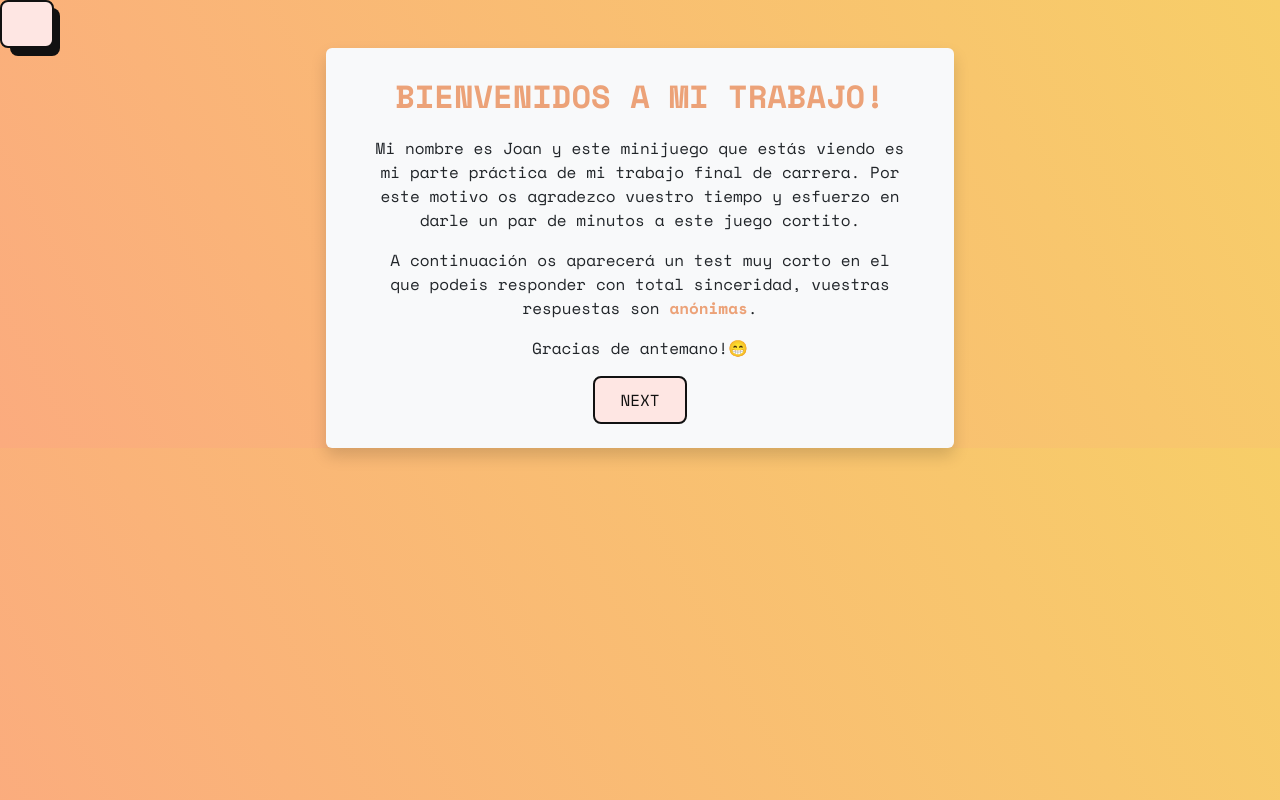
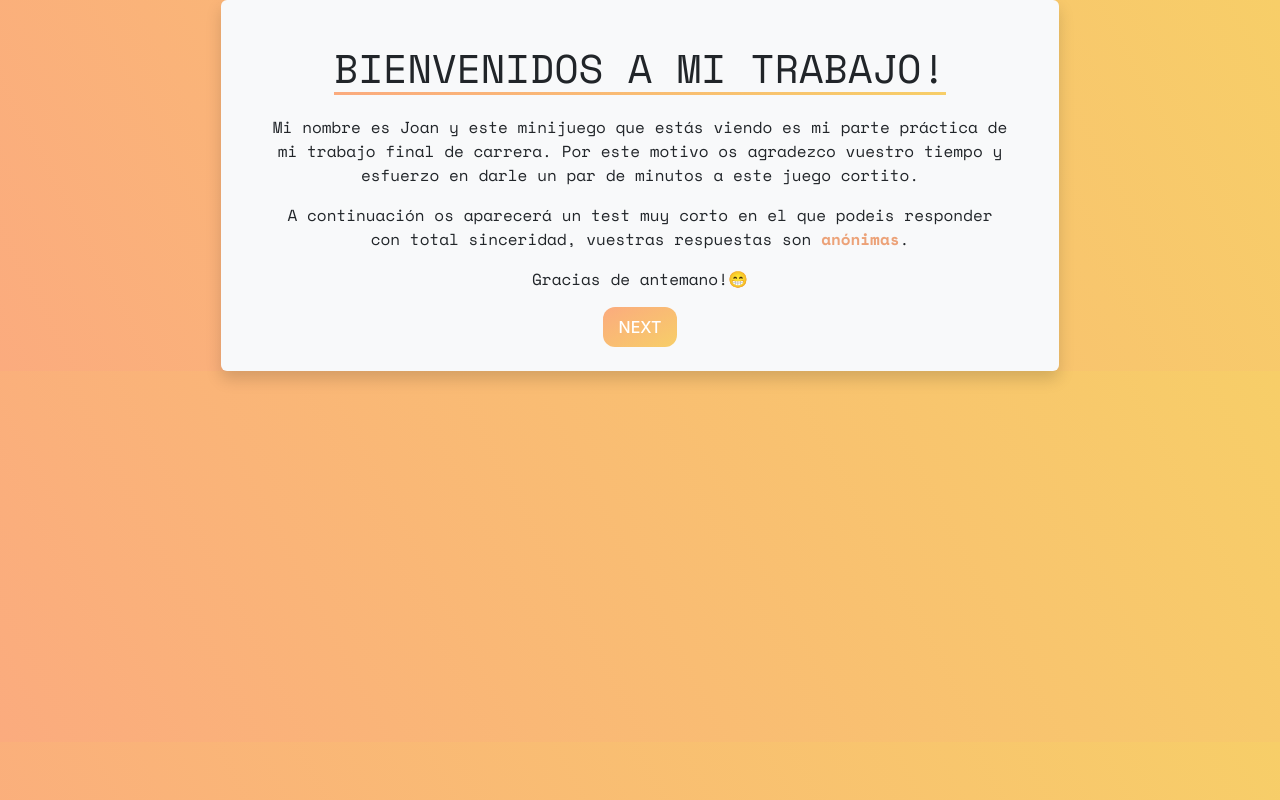
Before and after one commit to Joohny007/TFG_Joan, a Vue app: page / in a window 1280 px wide. Built offline with nearby package versions, Linux system fonts and the light colour scheme.

Commit message:
MAAAAS CSS

```diff
--- a/src/App.vue
+++ b/src/App.vue
@@ -1,10 +1,9 @@
 <template>
   <div id="app" class="h-100">
-    <button class="button-56"></button>
     <div class="container-fluid h-100">
       <!-- <img v-bind:src="require('./images/trump_mio.png')" alt=""> -->
-      <div class="general-box">
-        <div class="col-md-6 shadow rounded px-5 py-4 bg-light">
+      <div class="general-box rounded">
+        <div class="col-md-8 shadow rounded px-5 py-4 bg-light">
           <!-- <TFG_Intro/> -->
           <Questions_home v-if="this.$store.getters.getStartForm"/>
           <Intro_game v-if="this.$store.getters.getStartGame"/>
--- a/src/components/Intro_game.vue
+++ b/src/components/Intro_game.vue
@@ -4,7 +4,7 @@
         <p>El <strong>primer minijuego</strong> consiste en rellenar huecos con las palabras que te aparecen arriba, así de simple.</p>
         <p>El <strong>segundo minijuego</strong> se trata de escoger (con selección múltiple) cuales crees que son las consecuencias del insomnio tecnológico.</p>
         <p>Y el <strong>último minijuego</strong> es un memory, se trata de hacer parejas.</p>
-        <button class="buttonQuestion" style="margin: auto;" type="button" @click="setStartGame(); setLevel1()">NEXT</button>
+        <button class="button-62" style="margin: auto;" type="button" @click="setStartGame(); setLevel1()">NEXT</button>
     </div>
 </template>
 
--- a/src/components/Level_2.vue
+++ b/src/components/Level_2.vue
@@ -31,8 +31,8 @@
             <p>Mal rendimiento académico</p>
         </div>
     </div>
-    <button id="comprobar_level2" class="buttonQuestion" style="margin: auto;" @click="verification2(); nextLevel('comprobar_level2', 'popup2_link')">Comprobar</button>
-    <a id="popup2_link" class="button" href="#popup2" style="padding: 10px; margin: auto; display: none;" type="button">NEXT</a>
+    <button id="comprobar_level2" class="button-62" style="margin: auto;" @click="verification2(); nextLevel('comprobar_level2', 'popup2_link')">Comprobar</button>
+    <a id="popup2_link" class="button-62" href="#popup2" style="padding: 10px; margin: auto; display: none;" type="button">NEXT</a>
 
     <div id="popup2" class="overlay">
         <div class="popup">
@@ -67,7 +67,7 @@
 
                     </li>
                 </ol>
-                <button id="next_level2" class="button" style="margin: auto;" type="button" @click="setLevel2(); setLevel3()">NEXT</button>
+                <button id="next_level2" class="button-62" style="margin: auto;" type="button" @click="setLevel2(); setLevel3()">NEXT</button>
             </div>
         </div>
     </div>
--- a/src/components/Level_3.vue
+++ b/src/components/Level_3.vue
@@ -18,7 +18,7 @@
         </div>
     </div>
 
-    <a id="popup3_link" class="button" href="#popup3" style="padding: 10px; margin: auto; display: none;" type="button">NEXT</a>
+    <a id="popup3_link" class="button-62" href="#popup3" style="padding: 10px; margin: auto; display: none;" type="button">NEXT</a>
     <div id="popup3" class="overlay">
         <div class="popup">
             <h2>Soluciones</h2>
@@ -52,7 +52,7 @@
 
                     </li>
                 </ol>
-                <button id="next_level2" class="button" style="margin: auto;" type="button" @click="setLevel3(); setFinalGame()">NEXT</button>
+                <button id="next_level2" class="button-62" style="margin: auto;" type="button" @click="setLevel3(); setFinalGame()">NEXT</button>
             </div>
         </div>
     </div>
--- a/src/components/Questions_home.vue
+++ b/src/components/Questions_home.vue
@@ -1,15 +1,15 @@
 <template>
    <div id="introform">
-        <p class="title">BIENVENIDOS A MI TRABAJO!</p>
+        <h1 class="">BIENVENIDOS A MI TRABAJO!</h1>
         <p>Mi nombre es Joan y este minijuego que estás viendo es mi parte práctica de mi trabajo final de carrera.
           Por este motivo os agradezco vuestro tiempo y esfuerzo en darle un par de minutos a este juego cortito.
         </p>
         <p>A continuación os aparecerá un test muy corto en el que podeis responder con total sinceridad, vuestras respuestas son <strong>anónimas</strong>.</p>
         <p>Gracias de antemano!😁</p>
-        <button class="button-56" style="margin: auto;" type="button" role="button" @click="nextQuestion('introform', 'startform'); skipForm('none', 'skip')">NEXT</button>
+        <button class="button-62" style="margin: auto;" type="button" @click="nextQuestion('introform', 'startform'); skipForm('none', 'skip')">NEXT</button>
 
     </div>
-  <button id="skip" v-if="this.$store.getters.getTestMode" class="" style="margin: auto; display: none;" type="button" @click="setStartForm(); setStartGame(); skipForm('skip', 'none')">SKIP</button>
+  <button id="skip" v-if="this.$store.getters.getTestMode" class="button-62" style="margin: auto; display: none;" type="button" @click="setStartForm(); setStartGame(); skipForm('skip', 'none')">SKIP</button>
   <form style>
     <div id="startform" style="display:none">
       <h1 class="text-center text-primary" style="padding-bottom: 10px;">Cuestionario Inicial</h1>
@@ -21,7 +21,7 @@
         <label for="hombre">Hombre</label>
         <input type="radio" id="otro" name="genero" value="otro">
         <label for="otro">Otro</label>
-        <button class="button-56 mg-3" style="margin: auto;" type="button" @click="nextQuestion('genero', 'edad')">NEXT</button>
+        <button class="button-62 mg-3" style="margin: auto;" type="button" @click="nextQuestion('genero', 'edad')">NEXT</button>
       </div>
     </div>
 
@@ -33,7 +33,7 @@
       <label for="rango2">De 14 a 17</label>
       <input type="radio" id="rango3" name="edad" value="Más de 18">
       <label for="rango3">Más de 18</label>
-      <button class="button-56 mg-3" style="margin: auto;" type="button" @click="nextQuestion('edad', 'question1')">NEXT</button>
+      <button class="button-62 mg-3" style="margin: auto;" type="button" @click="nextQuestion('edad', 'question1')">NEXT</button>
     </div>
 
     <div id="question1" class="formRadio radioText" style="display:none">
@@ -44,7 +44,7 @@
       <label for="1.2">Entre 1 y 3 horas</label>
       <input type="radio" id="1.3" name="question1" value="Más de 3 horas">
       <label for="1.3">Más de 3 horas</label>
-      <button class="button-56 mg-3" style="margin: auto;" type="button" @click="nextQuestion('question1', 'question2')">NEXT</button>
+      <button class="button-62 mg-3" style="margin: auto;" type="button" @click="nextQuestion('question1', 'question2')">NEXT</button>
     </div>
 
     <div id="question2" class="formRadio radioText" style="display:none">
@@ -53,7 +53,7 @@
       <label for="2.1">Sí</label>
       <input type="radio" id="2.2" name="question2" value="No">
       <label for="2.2">No</label>
-      <button class="button-56 mg-3" style="margin: auto;" type="button" @click="nextQuestion('question2', 'question3')">NEXT</button>
+      <button class="button-62 mg-3" style="margin: auto;" type="button" @click="nextQuestion('question2', 'question3')">NEXT</button>
     </div>
 
     <div id="question3" class="formRadio radioText" style="display:none">
@@ -70,7 +70,7 @@
       <label for="3.5">Leer noticias/artículos para actualizarte sobre la actualidad</label>
       <input type="radio" id="3.6" name="question3" value="Otras">
       <label for="3.6">Otras</label>
-      <button class="button-56 mg-3" style="margin: auto;" type="button" @click="nextQuestion('question3', 'question4')">NEXT</button>
+      <button class="button-62 mg-3" style="margin: auto;" type="button" @click="nextQuestion('question3', 'question4')">NEXT</button>
     </div>
 
     <div id="question4" class="formRadio radioText" style="display:none">
@@ -81,7 +81,7 @@
       <label for="4.2">Entre 1 y 2 horas</label>
       <input type="radio" id="4.3" name="question4" value="Más de 2 horas">
       <label for="4.3">Más de 2 horas</label>
-      <button class="button-56 mg-3" style="margin: auto;" type="button" @click="nextQuestion('question4', 'ultima')">NEXT</button>
+      <button class="button-62 mg-3" style="margin: auto;" type="button" @click="nextQuestion('question4', 'ultima')">NEXT</button>
     </div>
 
     <div id="ultima" class="formRadio radioText" style="display:none">
@@ -90,7 +90,7 @@
       <label for="ultima.1">Sí</label>
       <input type="radio" id="ultima.2" name="ultima" value="No">
       <label for="ultima.2">No</label>
-      <button class="button-56 mg-3" style="margin: auto;" type="button" @click="nextQuestion('ultima','send'); setStartForm(); setStartGame()">NEXT</button>
+      <button class="button-62 mg-3" style="margin: auto;" type="button" @click="nextQuestion('ultima','send'); setStartForm(); setStartGame()">NEXT</button>
     </div>
   </form>
 
--- a/src/styles/style.css
+++ b/src/styles/style.css
@@ -16,6 +16,14 @@ strong {
   font-weight: 1000;
   font-size: xx-large;
 }
+h1 {
+  display: inline-block;
+  border-bottom: 3px solid transparent;
+  border-image: linear-gradient(0.25turn, #FBAB7E 0%, #F7CE68 100%,  rgba(56,2,155,0));
+  margin: 20px;
+  /* border-image: linear-gradient(0.25turn, rgba(255,249,34), rgba(255,0,128), rgba(56,2,155,0)); */
+  border-image-slice: 1;
+}
 
 .general-box {
   height: 100%;
@@ -23,56 +31,41 @@ strong {
   justify-content: center;
   align-items: center;
 }
-
-.button-56 {
-  align-items: center !important;
-  background-color: #fee6e3 !important;
-  border: 2px solid #111 !important;
-  border-radius: 8px !important;
-  box-sizing: border-box !important;
-  color: #111 !important;
-  cursor: pointer !important;
-  display: flex !important;
-  font-size: 16px !important;
-  height: 48px !important;
-  justify-content: center !important;
-  line-height: 24px !important;
-  max-width: 100% !important;
-  padding: 0 25px !important;
-  position: relative !important;
-  text-align: center !important;
-  text-decoration: none !important;
-  user-select: none !important;
-  -webkit-user-select: none !important;
-  touch-action: manipulation !important;
+/* BACKGROUNDS */
+.bg-light {
+  --bs-bg-opacity: 1;
+  background-color: rgba(var(--bs-light-rgb),var(--bs-bg-opacity));
 }
 
-.button-56:after {
-  background-color: #111 !important ;
-  border-radius: 8px !important;
-  content: "" !important;
-  display: block !important;
-  height: 48px !important;
-  left: 0 !important;
-  width: 100% !important;
-  position: absolute !important;
-  top: -2px !important;
-  transform: translate(8px, 8px) !important;
-  transition: transform .2s ease-out !important;
-  z-index: -1 !important;
+/* CSS */
+.button-62 {
+  background: linear-gradient(to bottom right, #FBAB7E, #F7CE68);
+  border: 0;
+  border-radius: 12px;
+  color: #FFFFFF;
+  cursor: pointer;
+  display: inline-block;
+  font-family: -apple-system,system-ui,"Segoe UI",Roboto,Helvetica,Arial,sans-serif;
+  font-size: 16px;
+  font-weight: 500;
+  line-height: 2.5;
+  outline: transparent;
+  padding: 0 1rem;
+  text-align: center;
+  text-decoration: none;
+  transition: box-shadow .2s ease-in-out;
+  user-select: none;
+  -webkit-user-select: none;
+  touch-action: manipulation;
+  white-space: nowrap;
 }
 
-.button-56:hover:after {
-  transform: translate(0, 0) !important;
+.button-62:not([disabled]):focus {
+  box-shadow: 0 0 .25rem rgba(0, 0, 0, 0.5), -.125rem -.125rem 1rem rgba(239, 71, 101, 0.5), .125rem .125rem 1rem rgba(255, 154, 90, 0.5);
 }
 
-.button-56:active {
-  background-color: #ffdeda !important;
-  outline: 0 !important;
-}
-
-.button-56:hover {
-  outline: 0 !important ;
+.button-62:not([disabled]):hover {
+  box-shadow: 0 0 .25rem rgba(0, 0, 0, 0.5), -.125rem -.125rem 1rem rgba(239, 71, 101, 0.5), .125rem .125rem 1rem rgba(255, 154, 90, 0.5);
 }
 
 /* PADDINGS */
@@ -119,26 +112,7 @@ strong {
     background-color: #11c3cf;
     /* border-color: var(--main-color); */
   }
-  .buttonQuestion {
-    background: #11c3cf;
-    color: white;
-    font-family: inherit;
-    padding: 0.35em;
-    /* padding-left: 1.2em; */
-    font-size: 17px;
-    font-weight: 500;
-    border-radius: 0.9em;
-    border: none;
-    letter-spacing: 0.05em;
-    display: flex;
-    align-items: center;
-    /* box-shadow: inset 0 0 1.6em -0.6em #714da6; */
-    overflow: hidden;
-    position: relative;
-    height: 2.8em;
-    /* padding-right: 3.3em; */
-    box-shadow: 0 4px 8px 0 rgba(0,0,0,0.2);
-  }
+
   .radioText input[type="radio"] + label {
     padding: 5px 5px 5px 5px;
     margin: 12px;
@@ -168,7 +142,7 @@ strong {
   }
 
   .drag-el {
-    background-color: #3498db;
+    background-color: #fdc571;
     color: white;
     padding: 5px;
     margin-bottom: 10px;
@@ -205,19 +179,6 @@ strong {
     border: "4px solid blue";
   }
   /* --------------------------------------------- */
-  .button {
-    font-size: 1em;
-    padding: 10px;
-    color: #6ccabe;
-    border: 2px solid #06D85F;
-    border-radius: 20px/50px;
-    text-decoration: none;
-    cursor: pointer;
-    transition: all 0.3s ease-out;
-  }
-  .button:hover {
-    background: #06D85F;
-  }
   .overlay {
     position: fixed;
     top: 0;
@@ -233,7 +194,17 @@ strong {
     visibility: visible;
     opacity: 1;
   }
-
+  .overlay_gap {
+    position: fixed;
+    top: 0;
+    bottom: 0;
+    left: 0;
+    right: 0;
+    background: rgba(0, 0, 0, 0.7);
+    transition: opacity 500ms;
+    visibility: visible;
+    opacity: 1;
+  }
   .popup {
     margin: 70px auto;
     padding: 20px;
@@ -258,7 +229,27 @@ strong {
     max-height: 30%;
     overflow: auto;
   }
-
+  .popup .close {
+    position: absolute;
+    top: 0px;
+    right: 20px;
+    transition: all 200ms;
+    font-size: 50px;
+    font-weight: bold;
+    text-decoration: none;
+    color: #333;
+  }
+  .popup .close:hover {
+    color: #06D85F;
+  }
+  .popup-exit:link, .popup-exit:active, .popup-exit:visited, .popup-exit:hover {
+    position: absolute;
+    top: 5%;
+    right: 5%;
+    font-size: 1.7rem;
+    text-decoration: none;
+    color: #F92A2A;
+}
   @media screen and (max-width: 700px){
     .popup{
       width: 70%;
```
Also changed, not shown: src/components/Level_1.vue (+35 -26 lines).
